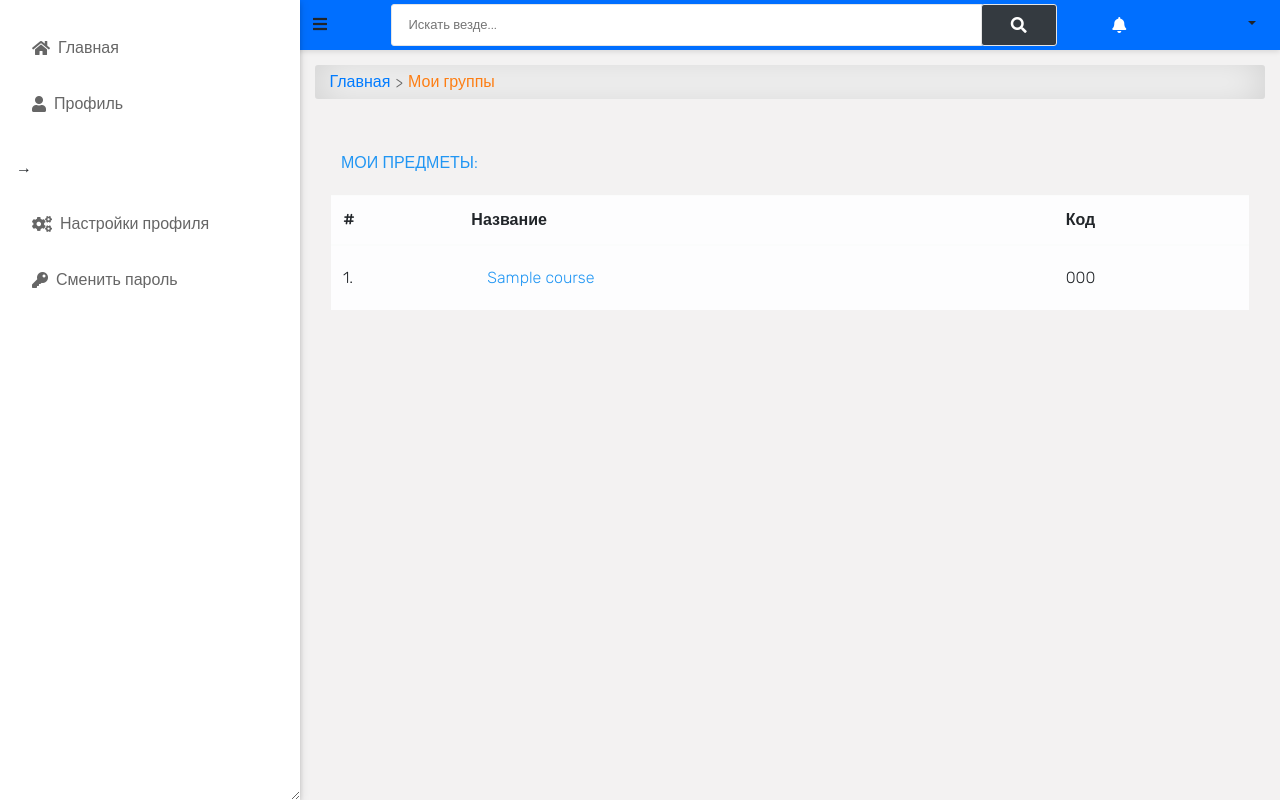
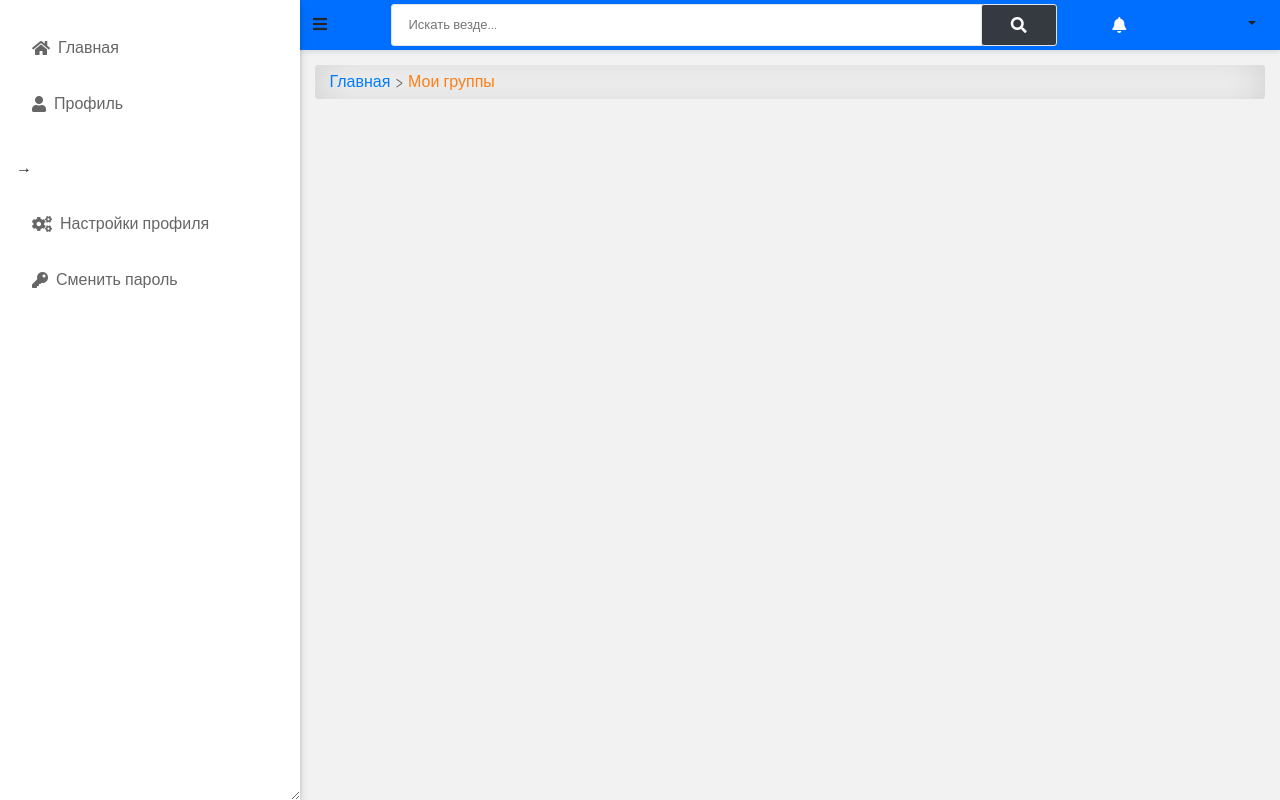
Before and after one commit to Medvedev666/stud_platform, a Django app: template templates/course/user_course_list.html in a window 1280 px wide. Run offline with Django 3.2, Linux system fonts and the light colour scheme; the template is opened without the code that fills it: most values are stand-ins (such as "Sample title", 1, 10 or a date in 2020); some libraries are stand-ins or nearby versions.

Commit message:
edit html 2

```diff
--- a/templates/course/user_course_list.html
+++ b/templates/course/user_course_list.html
@@ -70,7 +70,7 @@
 {% endif %}
 
 
-<div class="table-responsive p-3">
+<!-- <div class="table-responsive p-3">
     <div class="table-title">Мои предметы:</div>
     <div class="table-shadow">
         <table class="table table-light">
@@ -93,7 +93,7 @@
             </tbody>
         </table>
     </div>
-</div>
+</div> -->
 
 {% if courses.paginator.page_range|length > 1 %}
 <div class="content-center">
```
